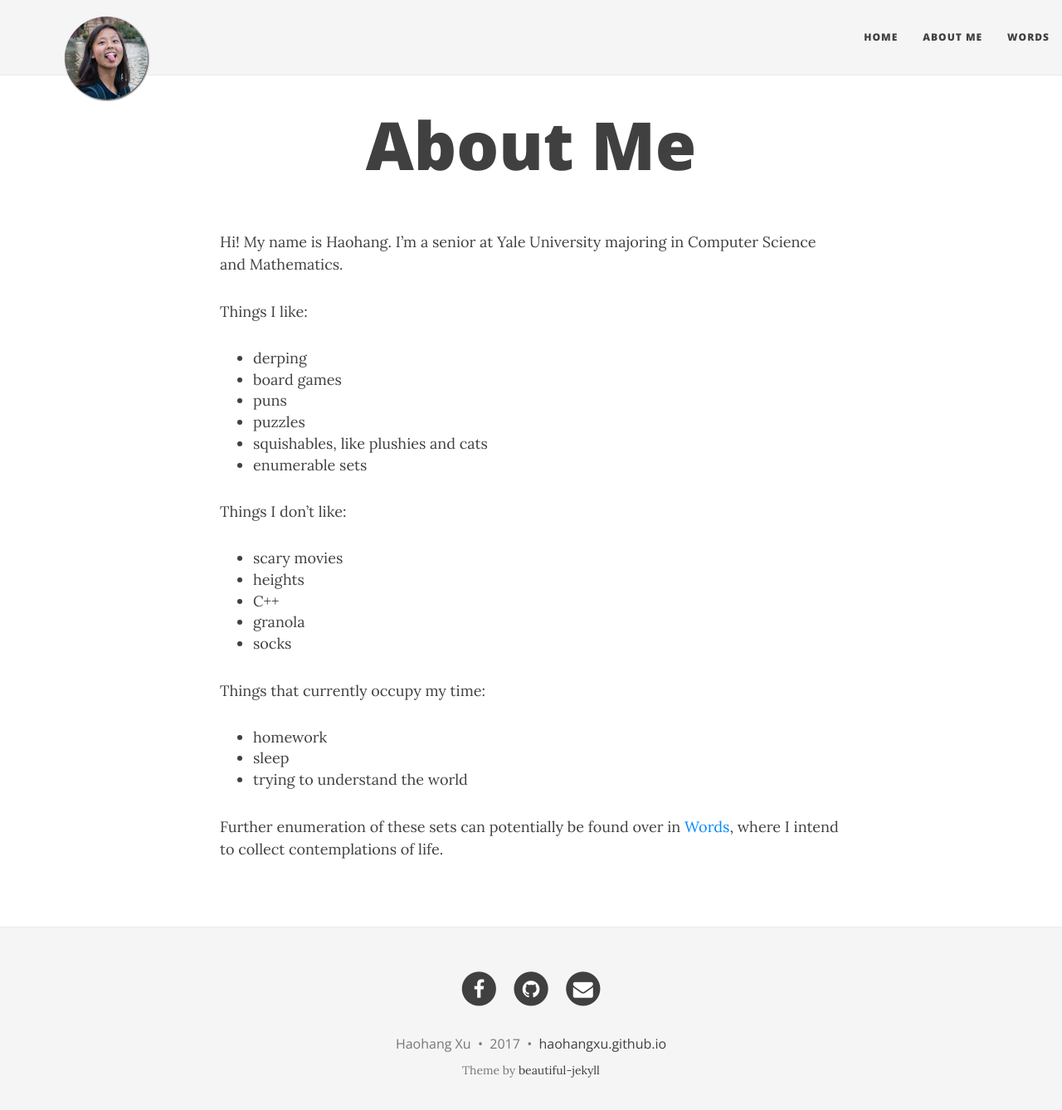
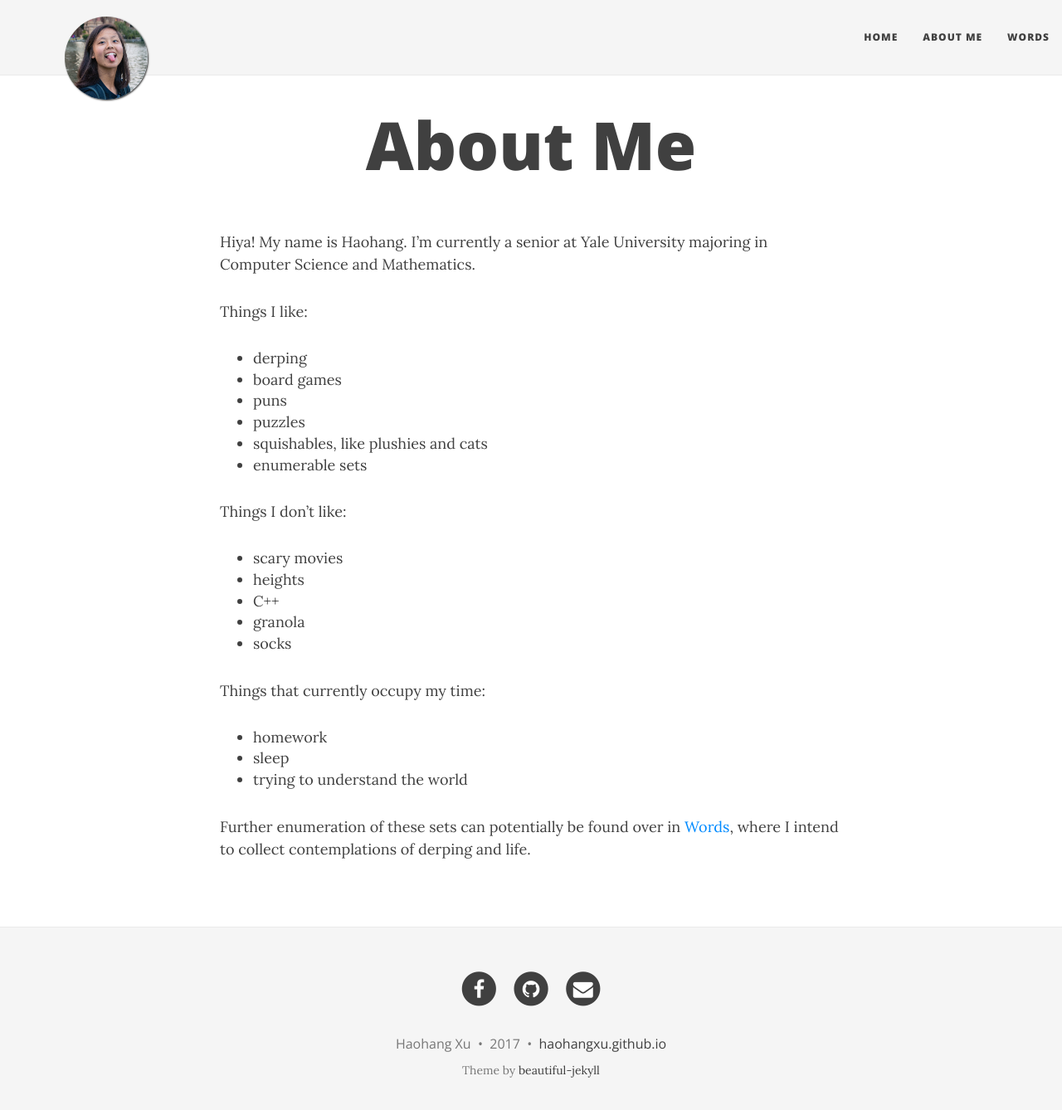
Before and after one commit to haohangxu/haohangxu.github.io, a Jekyll site: the page built from about.md, in a window 1280 px wide and 1351 px high. Shown: the top 1338 px of the window at 83% size. Built offline with Jekyll 4.4.1, drawn with Linux system fonts in a browser that asks for light colours; nearby versions of some CDN libraries.

Commit message:
small tweaks

```diff
--- a/about.md
+++ b/about.md
@@ -3,7 +3,7 @@ layout: page
 title: About Me
 ---
 
-Hi! My name is Haohang. I'm a senior at Yale University majoring in Computer Science and Mathematics.
+Hiya! My name is Haohang. I'm currently a senior at Yale University majoring in Computer Science and Mathematics.
 
 Things I like:
 
@@ -28,4 +28,4 @@ Things that currently occupy my time:
 - sleep
 - trying to understand the world
 
-Further enumeration of these sets can potentially be found over in [Words]({{ site.baseurl }}/words), where I intend to collect contemplations of life.
+Further enumeration of these sets can potentially be found over in [Words]({{ site.baseurl }}/words), where I intend to collect contemplations of derping and life.
--- a/css/main.css
+++ b/css/main.css
@@ -52,6 +52,15 @@ hr.small {
   }
 }
 
+h1,h2,h3,h4,h5,h6 {
+  font-family: 'Open Sans', 'Helvetica Neue', Helvetica, Arial, sans-serif;
+  font-weight: 800;
+}
+h1,h2,h3,h4,h5,h6 .has-img {
+  font-family: 'Open Sans', 'Helvetica Neue', Helvetica, Arial, sans-serif;
+  font-weight: 800;
+  font-color: #ff00ff;
+}
 .main-explain-area {
   font-family: 'Open Sans', 'Helvetica Neue', Helvetica, Arial, sans-serif;
   padding: 15px inherit;
```
Also changed, not shown: index.md (+1 -3 lines).
